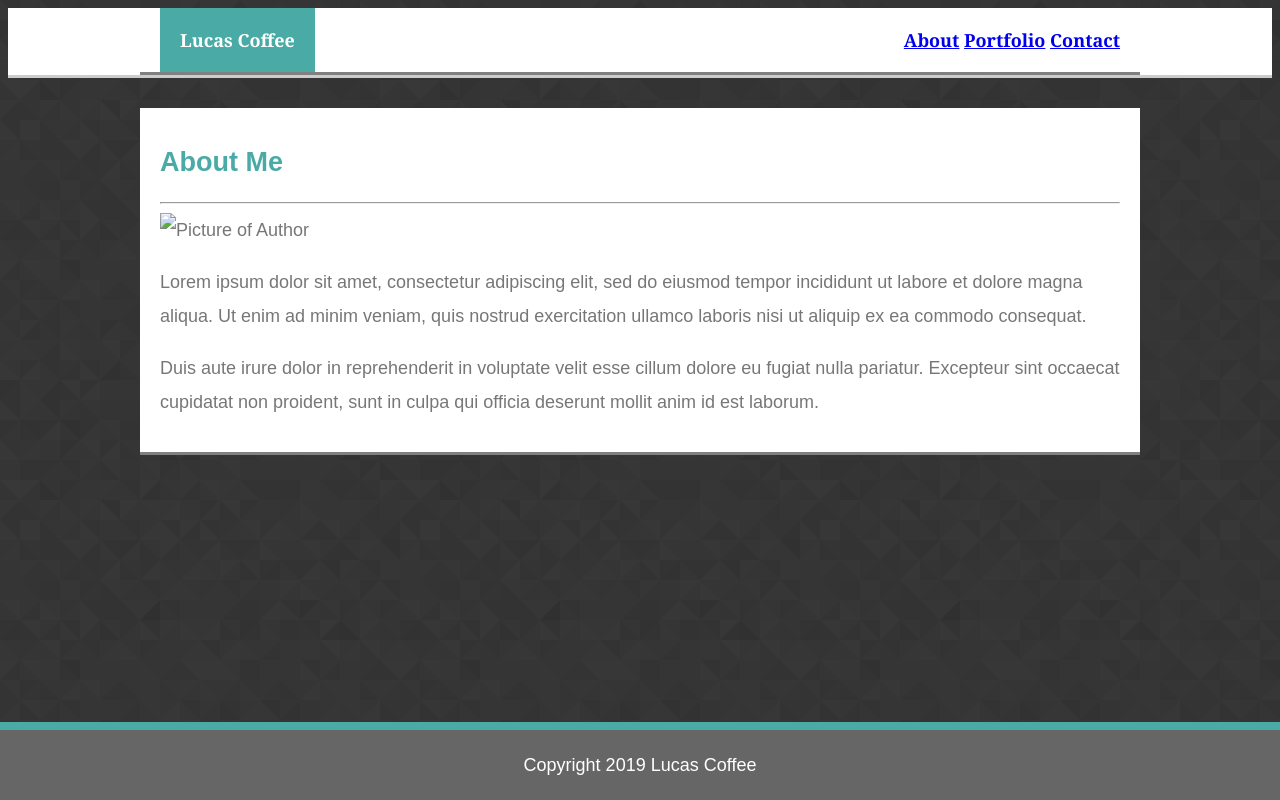
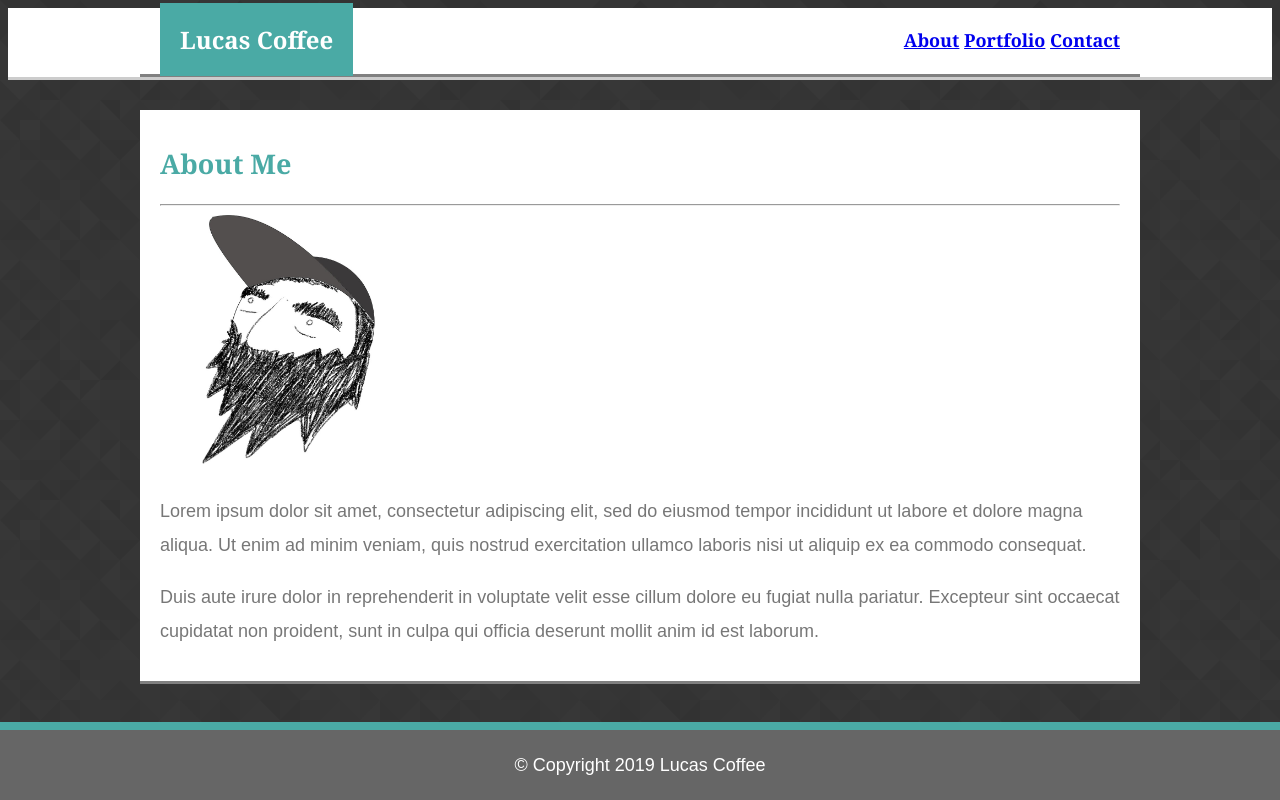
Before and after one commit to kalashnikoffee/Portfolio-Lucas-Coffee, a plain HTML site: page index.html in a window 1280 px wide. Drawn offline with Linux system fonts and the light colour scheme; files that its build step writes are made by us from their sources; files whose address does not match are found by name.

Commit message:
added photo

```diff
--- a/assets/css/style.css
+++ b/assets/css/style.css
@@ -40,7 +40,8 @@ body {
 	}
 
 	.page-heading {
-		color: #4aaaa5
+		color: #4aaaa5;
+		font-family: 'Georgia', Times, 'Times New Roman', serif;
 	}
 
 	.my-name {
@@ -49,6 +50,7 @@ body {
 		text-decoration: none;
 		color: white;
 		padding: 20px;
+		font-size: 24px;
 
 	}
 	.nav-bar {
--- a/index.html
+++ b/index.html
@@ -19,8 +19,8 @@
        <div id="main-box" class="">
             <section class="container">
                 <h1 class="page-heading">About Me</h1>
-                <hr> <!--need a better way to make line here that I can control-->
-                <img src="###" class="selfie" alt="Picture of Author">
+                <hr>
+                <img src="assets/images/me.jpg" width="250px" height="250px" class="selfie" alt="Picture of Author">
                 <p>
                     Lorem ipsum dolor sit amet, consectetur adipiscing elit, sed do eiusmod tempor incididunt ut labore et dolore magna aliqua. Ut enim ad minim veniam, quis nostrud exercitation ullamco laboris nisi ut aliquip ex ea commodo consequat.
                 </p>
@@ -30,7 +30,7 @@
             </section>
        </div>
        <div class="footer">
-        <p>Copyright 2019 Lucas Coffee</p>
+        <p>&#169 Copyright 2019 Lucas Coffee</p>
     </div>
     </body>
 </html>
```
Also changed, not shown: contact.html (+2 -2 lines), portfolio.html (+2 -2 lines), assets/images/me.jpg (added).
